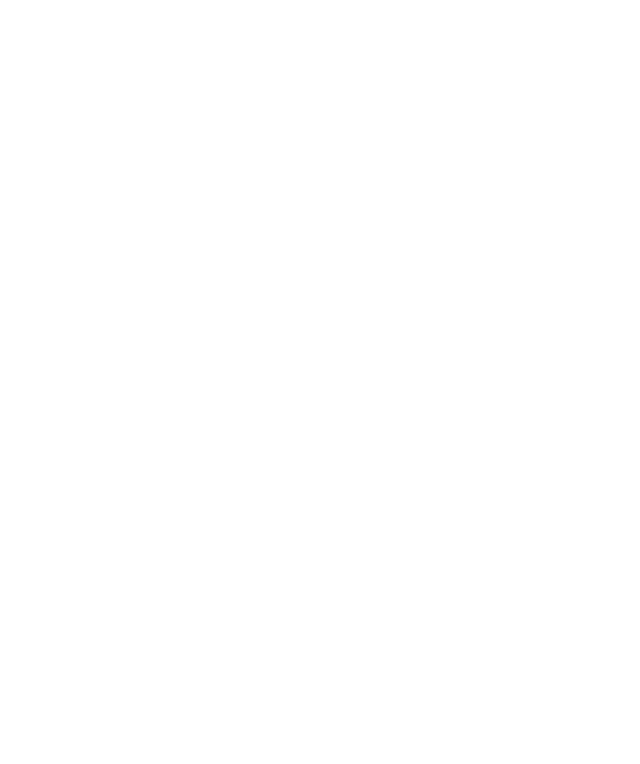
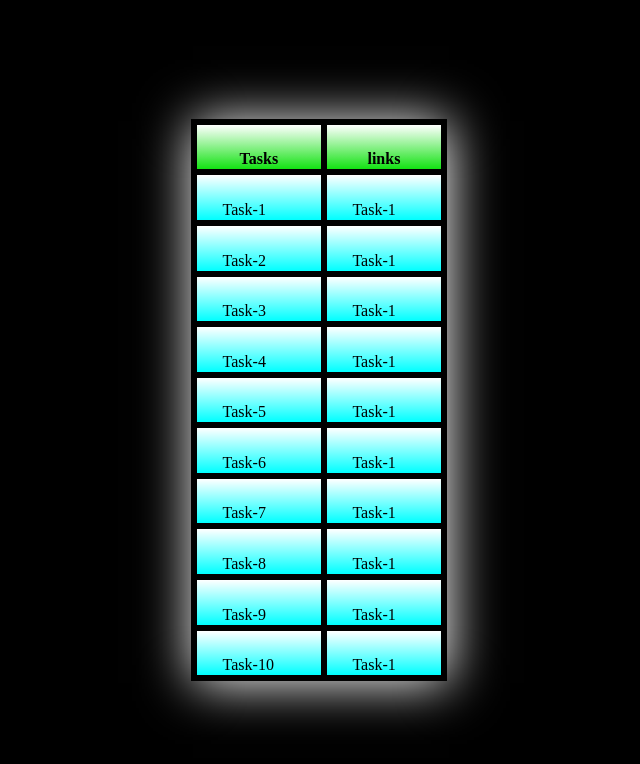
Before and after one commit to Abhiramvadla12/day45, a plain HTML site: page layout.html in a window 1280 px wide. Shown: the whole page, without its empty margins (321-961 px from the left). Drawn offline with Linux system fonts and the light colour scheme.

Commit message:
version 2

```diff
--- a/layout.html
+++ b/layout.html
@@ -4,18 +4,90 @@
     <meta charset="UTF-8">
     <meta name="viewport" content="width=device-width, initial-scale=1.0">
     <title>Document</title>
+    <style>
+        table,tr,td,th{
+            border: 2px solid;
+
+        }
+
+        td,tr,th{
+            padding-top: 2vw;
+            padding-left: 2vw;
+            padding-right: 2vw;
+        }
+        body{
+            background-color: black;
+        }
+        th{
+            background: linear-gradient(to bottom,white,rgb(19, 226, 19));
+        }
+        tr,td{
+            background: linear-gradient(to bottom,white,aqua);
+        }
+        a{
+            text-decoration: none;
+            color: black;
+        }
+        table{
+            margin: auto;
+            position: absolute;
+            top: 0;
+            bottom: 0;
+            left: 0;
+            right: 0;
+            box-shadow: 2px 2px 50px white;
+            width: 20vw;
+        }
+    </style>
 </head>
 <body>
     <div class="container">
-        <a href="./task-1.html"></a>
-        <a href="./"></a>
-        <a href=""></a>
-        <a href=""></a>
-        <a href=""></a>
-        <a href=""></a>
-        <a href=""></a>
-        <a href=""></a>
-        <a href=""></a><a href=""></a>
+        <table >
+            <tr>
+                <th>Tasks</th>
+                <th>links</th>
+            </tr>
+            <tr>
+                <td>Task-1</td>
+                <td><a href="./task-1.html">Task-1</a></td>
+            </tr>
+            <tr>
+                <td>Task-2</td>
+                <td><a href="./task-2.html">Task-1</a></td>
+            </tr>
+            <tr>
+                <td>Task-3</td>
+                <td><a href="./task-3.html">Task-1</a></td>
+            </tr>
+            <tr>
+                <td>Task-4</td>
+                <td><a href="./task-4.html">Task-1</a></td>
+            </tr>
+            <tr>
+                <td>Task-5</td>
+                <td><a href="./task-5.html">Task-1</a></td>
+            </tr>
+            <tr>
+                <td>Task-6</td>
+                <td><a href="./task-6.html">Task-1</a></td>
+            </tr>
+            <tr>
+                <td>Task-7</td>
+                <td><a href="./task-7.html">Task-1</a></td>
+            </tr>
+            <tr>
+                <td>Task-8</td>
+                <td><a href="./task-8.html">Task-1</a></td>
+            </tr>
+            <tr>
+                <td>Task-9</td>
+                <td><a href="./task-9.html">Task-1</a></td>
+            </tr>
+            <tr>
+                <td>Task-10</td>
+                <td><a href="./task-10.html">Task-1</a></td>
+            </tr>
+        </table>
     </div>
 </body>
 </html>
```
Also changed, not shown: layout.webp (added).
